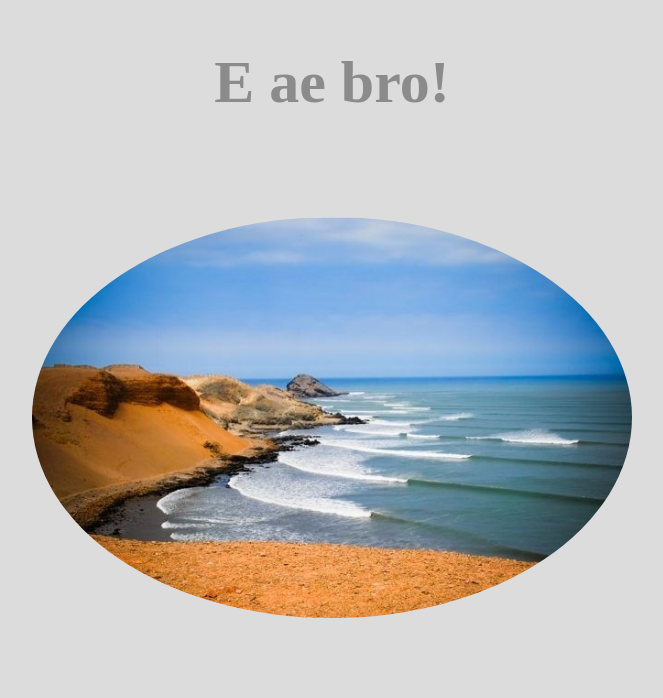
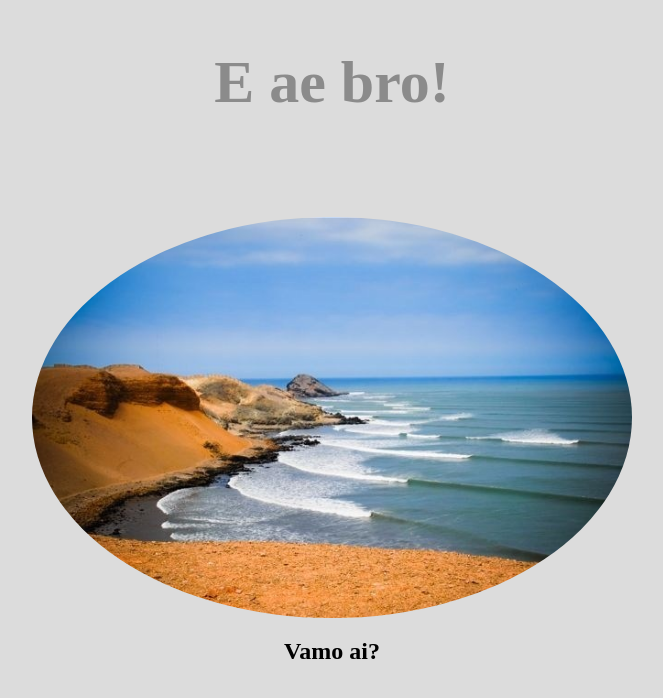
Before and after one commit to adrianobarroso/git-1011, a plain HTML site: page index.html in a window 1280 px wide. Shown: the whole page, without its empty margins (308-971 px from the left). Drawn offline with Linux system fonts and the light colour scheme.

Commit message:
test commit

```diff
--- a/index.html
+++ b/index.html
@@ -9,5 +9,7 @@
 <body>
   <h1 class="title-page">E ae bro!</h1>
   <img class="surf-img" src="peru.jpg" alt="">
+
+  <h2>Vamo ai?</h2>
 </body>
 </html>
```
